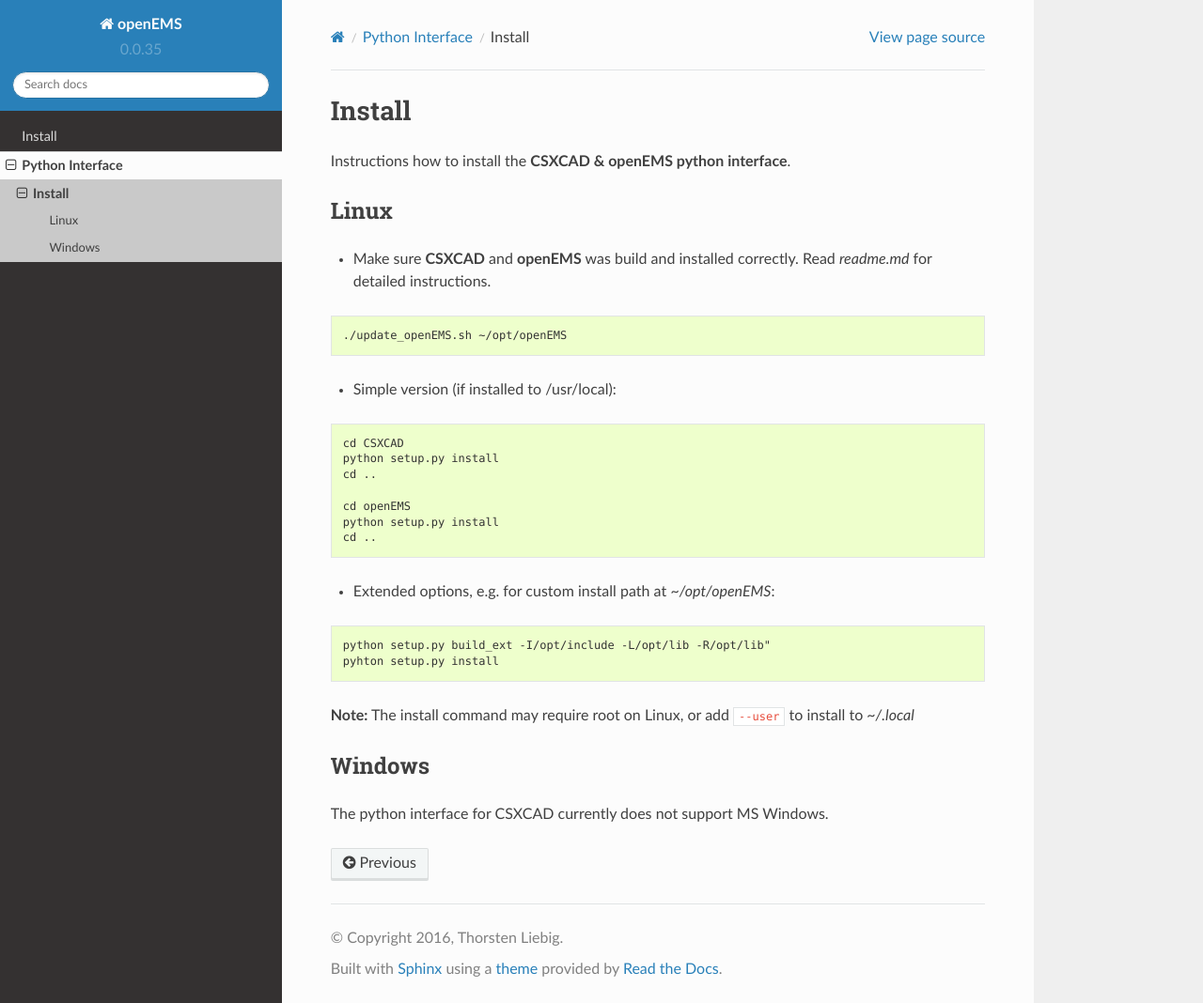
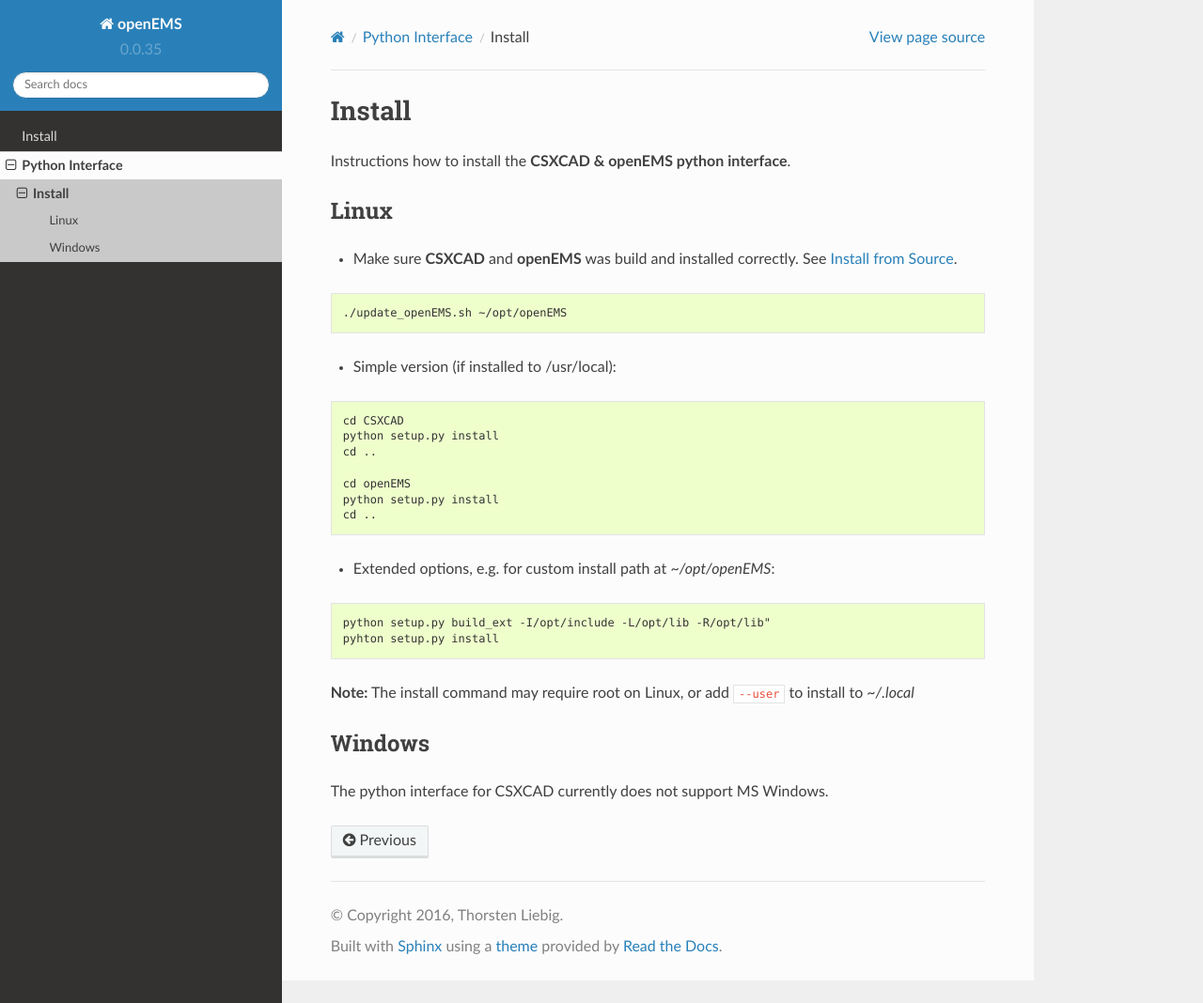
Before and after one commit to thliebig/openEMS-Project, a Sphinx documentation site: the page built from doc/python/install.rst, in a window 1280 px wide and 1068 px high. Shown: the whole window at 94% size. Built offline with Sphinx 7.4.7 and the Read the Docs theme 2.0.0, drawn with Linux system fonts in a browser that asks for light colours; pages that are not in the unit, such as notebooks, are missing from menus.

Commit message:
doc: update python doc
Signed-off-by: Thorsten Liebig <Thorsten.Liebig@gmx.de>

```diff
--- a/doc/install.rst
+++ b/doc/install.rst
@@ -1,4 +1,4 @@
-.. _install:
+.. _install_src:
 
 =======
 Install
--- a/doc/python/install.rst
+++ b/doc/python/install.rst
@@ -8,7 +8,7 @@
 Linux
 -----
 
-* Make sure **CSXCAD** and **openEMS** was build and installed correctly. Read *readme.md* for detailed instructions.
+* Make sure **CSXCAD** and **openEMS** was build and installed correctly. See :ref:`Install from Source <install_src>`.
 
 .. code-block:: console
 
--- a/doc/python/python.rst
+++ b/doc/python/python.rst
@@ -6,6 +6,6 @@
 .. toctree::
 
    install
-   CSXCAD/CSXCAD_PY/CSXCAD_PY
+   CSXCAD/CSXCAD_API
    openEMS/openEMS_API
    openEMS/Tutorials/index
```
